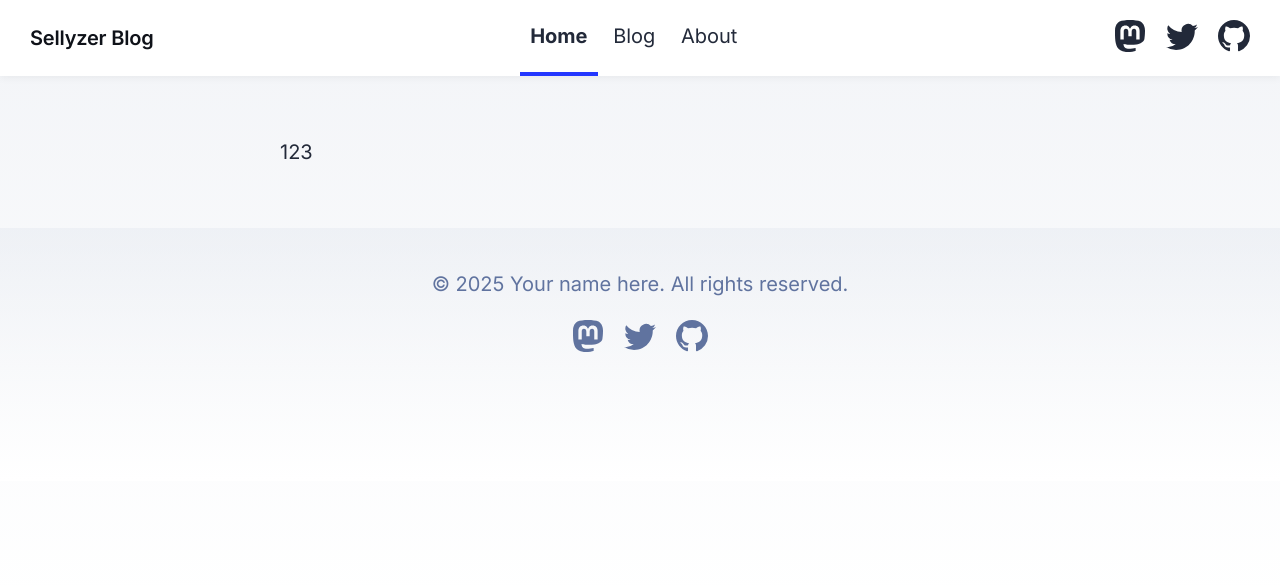
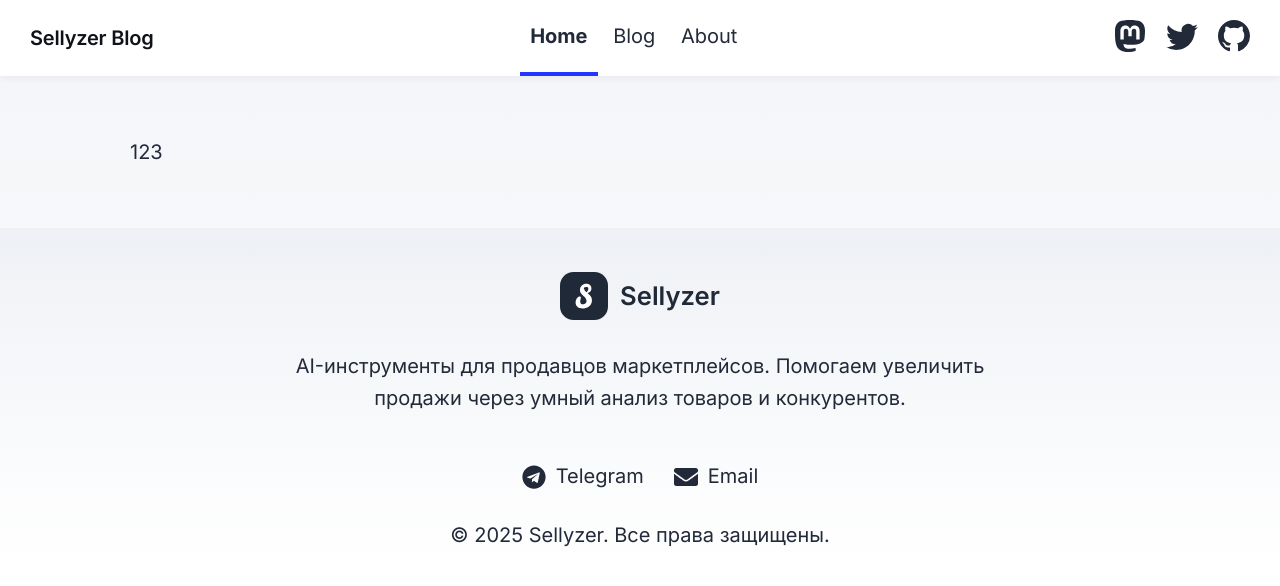
Before and after one commit to GRIZLI-RGB/sellyzer, an Astro site in the folder blog/: page / in a window 1280 px wide. Built offline with nearby package versions, Linux system fonts and the light colour scheme; Astro itself is replaced by a stand-in of ours; a web font is replaced by a local one.

Commit message:
Added blog footer

```diff
--- a/blog/astro.config.mjs
+++ b/blog/astro.config.mjs
@@ -3,10 +3,11 @@
 import mdx from "@astrojs/mdx";
 import sitemap from "@astrojs/sitemap";
 import { defineConfig } from "astro/config";
+import { SITE_URL } from "./src/consts";
 
 // https://astro.build/config
 export default defineConfig({
-	site: "https://sellyzer.ru",
+	site: SITE_URL,
 	integrations: [mdx(), sitemap()],
 	base: "/blog",
 	server: {
--- a/blog/src/components/BaseHead.astro
+++ b/blog/src/components/BaseHead.astro
@@ -1,10 +1,13 @@
 ---
-// Import the global.css file here so that it is included on
-// all pages through the use of the <BaseHead /> component.
-import "../styles/global.css";
 import type { ImageMetadata } from "astro";
 import FallbackImage from "../assets/blog-placeholder-1.jpg";
-import { SITE_TITLE } from "../consts";
+import {
+	SITE_BLOG_URL,
+	SITE_DESCRIPTION,
+	SITE_TITLE,
+	SITE_URL,
+} from "../consts";
+import "../styles/global.css";
 
 interface Props {
 	title: string;
@@ -12,9 +15,13 @@
 	image?: ImageMetadata;
 }
 
-const canonicalURL = new URL(Astro.url.pathname, Astro.site);
+const canonicalURL = new URL(Astro.url.pathname, SITE_URL);
 
-const { title, description, image = FallbackImage } = Astro.props;
+const {
+	title = SITE_TITLE,
+	description = SITE_DESCRIPTION,
+	image = FallbackImage,
+} = Astro.props;
 ---
 
 <!-- Global Metadata -->
@@ -25,44 +32,60 @@
 	type="image/svg+xml"
 	href={`${import.meta.env.BASE_URL}/favicon.svg`}
 />
-<link rel="sitemap" href="/sitemap-index.xml" />
+<link rel="sitemap" href={`${import.meta.env.BASE_URL}/sitemap.xml`} />
+<meta name="robots" content="index, follow" />
+<meta name="author" content="Sellyzer" />
+
+<!-- Feeds -->
 <link
 	rel="alternate"
 	type="application/rss+xml"
 	title={SITE_TITLE}
-	href={new URL("rss.xml", Astro.site)}
+	href={`${SITE_BLOG_URL}/rss.xml`}
+/>
+<link
+	rel="alternate"
+	type="application/atom+xml"
+	title={SITE_TITLE}
+	href={`${SITE_BLOG_URL}/atom.xml`}
+/>
+<link
+	rel="alternate"
+	type="application/feed+json"
+	title={SITE_TITLE}
+	href={`${SITE_BLOG_URL}/feed.json`}
 />
 <meta name="generator" content={Astro.generator} />
 
 <!-- Font preloads -->
-<!-- <link
+<link
 	rel="preload"
-	href="/fonts/inter/regular.woff2"
+	href={`${SITE_BLOG_URL}/fonts/inter/regular.woff2`}
 	as="font"
 	type="font/woff2"
 	crossorigin
 />
 <link
 	rel="preload"
-	href="/fonts/inter/medium.woff2"
+	href={`${SITE_BLOG_URL}/fonts/inter/medium.woff2`}
 	as="font"
 	type="font/woff2"
 	crossorigin
 />
 <link
 	rel="preload"
-	href="/fonts/inter/semibold.woff2"
+	href={`${SITE_BLOG_URL}/fonts/inter/semibold.woff2`}
 	as="font"
 	type="font/woff2"
 	crossorigin
 />
 <link
 	rel="preload"
-	href="/fonts/inter/bold.woff2"
+	href={`${SITE_BLOG_URL}/fonts/inter/bold.woff2`}
 	as="font"
 	type="font/woff2"
 	crossorigin
-/> -->
+/>
 
 <!-- Canonical URL -->
 <link rel="canonical" href={canonicalURL} />
@@ -73,15 +96,16 @@
 <meta name="description" content={description} />
 
 <!-- Open Graph / Facebook -->
+<meta property="og:site_name" content="Sellyzer Blog" />
 <meta property="og:type" content="website" />
-<meta property="og:url" content={Astro.url} />
+<meta property="og:url" content={canonicalURL} />
 <meta property="og:title" content={title} />
 <meta property="og:description" content={description} />
-<meta property="og:image" content={new URL(image.src, Astro.url)} />
+<meta property="og:image" content={new URL(image.src, SITE_URL)} />
 
 <!-- Twitter -->
 <meta property="twitter:card" content="summary_large_image" />
-<meta property="twitter:url" content={Astro.url} />
+<meta property="twitter:url" content={canonicalURL} />
 <meta property="twitter:title" content={title} />
 <meta property="twitter:description" content={description} />
-<meta property="twitter:image" content={new URL(image.src, Astro.url)} />
+<meta property="twitter:image" content={new URL(image.src, SITE_URL)} />
--- a/blog/src/components/Footer.astro
+++ b/blog/src/components/Footer.astro
@@ -1,62 +1,109 @@
 ---
+import Logo from "./Logo.astro";
+
 const today = new Date();
 ---
 
 <footer>
-	&copy; {today.getFullYear()} Your name here. All rights reserved.
-	<div class="social-links">
-		<a href="https://m.webtoo.ls/@astro" target="_blank">
-			<span class="sr-only">Follow Astro on Mastodon</span>
+	<div class="footer-inner">
+		<div class="footer-logo">
+			<Logo />
+
+			<p>
+				AI-инструменты для продавцов маркетплейсов. Помогаем увеличить
+				продажи через умный анализ товаров и конкурентов.
+			</p>
+		</div>
+
+		<div class="footer-social">
+			<a
+				href="https://t.me/sellyzer_support"
+				target="_blank"
+				rel="noreferrer"
+				aria-label="Telegram"
+			>
 				<svg
-				viewBox="0 0 16 16"
-				aria-hidden="true"
-				width="32"
-				height="32"
-				astro-icon="social/mastodon"
+					stroke="currentColor"
+					fill="currentColor"
+					stroke-width="0"
+					viewBox="0 0 496 512"
+					height="24"
+					width="24"
+					xmlns="http://www.w3.org/2000/svg"
 					><path
-					fill="currentColor"
-					d="M11.19 12.195c2.016-.24 3.77-1.475 3.99-2.603.348-1.778.32-4.339.32-4.339 0-3.47-2.286-4.488-2.286-4.488C12.062.238 10.083.017 8.027 0h-.05C5.92.017 3.942.238 2.79.765c0 0-2.285 1.017-2.285 4.488l-.002.662c-.004.64-.007 1.35.011 2.091.083 3.394.626 6.74 3.78 7.57 1.454.383 2.703.463 3.709.408 1.823-.1 2.847-.647 2.847-.647l-.06-1.317s-1.303.41-2.767.36c-1.45-.05-2.98-.156-3.215-1.928a3.614 3.614 0 0 1-.033-.496s1.424.346 3.228.428c1.103.05 2.137-.064 3.188-.189zm1.613-2.47H11.13v-4.08c0-.859-.364-1.295-1.091-1.295-.804 0-1.207.517-1.207 1.541v2.233H7.168V5.89c0-1.024-.403-1.541-1.207-1.541-.727 0-1.091.436-1.091 1.296v4.079H3.197V5.522c0-.859.22-1.541.66-2.046.456-.505 1.052-.764 1.793-.764.856 0 1.504.328 1.933.983L8 4.39l.417-.695c.429-.655 1.077-.983 1.934-.983.74 0 1.336.259 1.791.764.442.505.661 1.187.661 2.046v4.203z"
+						d="M248 8C111 8 0 119 0 256s111 248 248 248 248-111 248-248S385 8 248 8zm121.8 169.9l-40.7 191.8c-3 13.6-11.1 16.9-22.4 10.5l-62-45.7-29.9 28.8c-3.3 3.3-6.1 6.1-12.5 6.1l4.4-63.1 114.9-103.8c5-4.4-1.1-6.9-7.7-2.5l-142 89.4-61.2-19.1c-13.3-4.2-13.6-13.3 2.8-19.7l239.1-92.2c11.1-4 20.8 2.7 17.2 19.5z"
 					></path></svg
 				>
+				<span>Telegram</span>
 			</a>
-		<a href="https://twitter.com/astrodotbuild" target="_blank">
-			<span class="sr-only">Follow Astro on Twitter</span>
-			<svg viewBox="0 0 16 16" aria-hidden="true" width="32" height="32" astro-icon="social/twitter"
+			<a href="mailto:support@sellyzer.ru" aria-label="Email">
+				<svg
+					stroke="currentColor"
+					fill="currentColor"
+					stroke-width="0"
+					viewBox="0 0 512 512"
+					height="24"
+					width="24"
+					xmlns="http://www.w3.org/2000/svg"
 					><path
-					fill="currentColor"
-					d="M5.026 15c6.038 0 9.341-5.003 9.341-9.334 0-.14 0-.282-.006-.422A6.685 6.685 0 0 0 16 3.542a6.658 6.658 0 0 1-1.889.518 3.301 3.301 0 0 0 1.447-1.817 6.533 6.533 0 0 1-2.087.793A3.286 3.286 0 0 0 7.875 6.03a9.325 9.325 0 0 1-6.767-3.429 3.289 3.289 0 0 0 1.018 4.382A3.323 3.323 0 0 1 .64 6.575v.045a3.288 3.288 0 0 0 2.632 3.218 3.203 3.203 0 0 1-.865.115 3.23 3.23 0 0 1-.614-.057 3.283 3.283 0 0 0 3.067 2.277A6.588 6.588 0 0 1 .78 13.58a6.32 6.32 0 0 1-.78-.045A9.344 9.344 0 0 0 5.026 15z"
+						d="M502.3 190.8c3.9-3.1 9.7-.2 9.7 4.7V400c0 26.5-21.5 48-48 48H48c-26.5 0-48-21.5-48-48V195.6c0-5 5.7-7.8 9.7-4.7 22.4 17.4 52.1 39.5 154.1 113.6 21.1 15.4 56.7 47.8 92.2 47.6 35.7.3 72-32.8 92.3-47.6 102-74.1 131.6-96.3 154-113.7zM256 320c23.2.4 56.6-29.2 73.4-41.4 132.7-96.3 142.8-104.7 173.4-128.7 5.8-4.5 9.2-11.5 9.2-18.9v-19c0-26.5-21.5-48-48-48H48C21.5 64 0 85.5 0 112v19c0 7.4 3.4 14.3 9.2 18.9 30.6 23.9 40.7 32.4 173.4 128.7 16.8 12.2 50.2 41.8 73.4 41.4z"
 					></path></svg
 				>
-		</a>
-		<a href="https://github.com/withastro/astro" target="_blank">
-			<span class="sr-only">Go to Astro's GitHub repo</span>
-			<svg viewBox="0 0 16 16" aria-hidden="true" width="32" height="32" astro-icon="social/github"
-				><path
-					fill="currentColor"
-					d="M8 0C3.58 0 0 3.58 0 8c0 3.54 2.29 6.53 5.47 7.59.4.07.55-.17.55-.38 0-.19-.01-.82-.01-1.49-2.01.37-2.53-.49-2.69-.94-.09-.23-.48-.94-.82-1.13-.28-.15-.68-.52-.01-.53.63-.01 1.08.58 1.23.82.72 1.21 1.87.87 2.33.66.07-.52.28-.87.51-1.07-1.78-.2-3.64-.89-3.64-3.95 0-.87.31-1.59.82-2.15-.08-.2-.36-1.02.08-2.12 0 0 .67-.21 2.2.82.64-.18 1.32-.27 2-.27.68 0 1.36.09 2 .27 1.53-1.04 2.2-.82 2.2-.82.44 1.1.16 1.92.08 2.12.51.56.82 1.27.82 2.15 0 3.07-1.87 3.75-3.65 3.95.29.25.54.73.54 1.48 0 1.07-.01 1.93-.01 2.2 0 .21.15.46.55.38A8.012 8.012 0 0 0 16 8c0-4.42-3.58-8-8-8z"
-				></path></svg
-			>
+				<span>Email</span>
 			</a>
 		</div>
+
+		<div class="footer-bottom">
+			<span>© {today.getFullYear()} Sellyzer. Все права защищены.</span>
+		</div>
+	</div>
 </footer>
+
 <style>
 	footer {
-		padding: 2em 1em 6em 1em;
 		background: linear-gradient(var(--gray-gradient)) no-repeat;
-		color: rgb(var(--gray));
 		text-align: center;
+		padding: 1.2em 1em;
 	}
-	.social-links {
+
+	.footer-inner {
+		max-width: 720px;
+		margin: auto;
+	}
+
+	.footer-logo {
+		display: flex;
+		align-items: center;
+		flex-direction: column;
+	}
+
+	.footer-logo p {
+		margin-top: 0.5em;
+		color: rgb(var(--gray-dark));
+	}
+
+	.footer-social {
+		margin: 1.5em 0;
 		display: flex;
 		justify-content: center;
-		gap: 1em;
+		gap: 1.5em;
+	}
+
+	.footer-social a {
+		color: rgb(var(--gray-dark));
+		text-decoration: none;
+		transition: color 0.2s ease;
+		display: inline-flex;
+		align-items: center;
+		gap: 0.5em;
+		line-height: 125%;
+	}
+
+	.footer-social a:hover {
+		color: var(--accent);
+	}
+
+	.footer-bottom {
 		margin-top: 1em;
 	}
-	.social-links a {
-		text-decoration: none;
-		color: rgb(var(--gray));
-	}
-	.social-links a:hover {
-		color: rgb(var(--gray-dark));
-	}
 </style>
--- /dev/null
+++ b/blog/src/components/Logo.astro
@@ -0,0 +1,32 @@
+---
+const { onlyIcon = false } = Astro.props;
+---
+
+<div class="logo">
+	<img
+		src={`${import.meta.env.BASE_URL}/logo.svg`}
+		alt="Sellyzer"
+		width="48"
+		height="48"
+	/>
+
+	{!onlyIcon && <span class="logo-text">Sellyzer</span>}
+</div>
+
+<style>
+	.logo {
+		display: flex;
+		align-items: center;
+		gap: 0.6em;
+	}
+
+	.logo img {
+		display: block;
+	}
+
+	.logo-text {
+		font-size: 1.6rem;
+		font-weight: 600;
+		color: #1f2937
+	}
+</style>
--- a/blog/src/content.config.ts
+++ b/blog/src/content.config.ts
@@ -2,14 +2,11 @@
 import { glob } from "astro/loaders";
 
 const blog = defineCollection({
-	// Load Markdown and MDX files in the `src/content/blog/` directory.
 	loader: glob({ base: "./src/content/articles", pattern: "**/*.{md,mdx}" }),
-	// Type-check frontmatter using a schema
 	schema: ({ image }) =>
 		z.object({
 			title: z.string(),
 			description: z.string(),
-			// Transform string to Date object
 			pubDate: z.coerce.date(),
 			updatedDate: z.coerce.date().optional(),
 			heroImage: image().optional(),
--- a/blog/src/styles/global.css
+++ b/blog/src/styles/global.css
@@ -14,6 +14,10 @@
 		"Helvetica Neue", Arial;
 	--font-mono: ui-monospace, SFMono-Regular, Menlo, Monaco, "Roboto Mono",
 		"Courier New", monospace;
+}
+
+body::-webkit-scrollbar {
+	display: none;
 }
 
 /* TODO: шрифты сделать через import.meta.env.BASE_URL в BaseLayout */
@@ -57,7 +61,6 @@
 	-moz-osx-font-smoothing: grayscale;
 	text-rendering: optimizeLegibility;
 	font-kerning: normal;
-	/* font-feature-settings helps small-caps/ligatures if available */
 	font-feature-settings: "liga" 1, "kern" 1;
 }
 
@@ -70,15 +73,13 @@
 	word-wrap: break-word;
 	overflow-wrap: break-word;
 	color: rgb(var(--gray-dark));
-	/* adaptive base size: 16–20px depending on viewport */
 	font-size: clamp(16px, 1.125rem + 0.2vw, 20px);
-	/* Inter looks good with slightly tighter line-height than heavy serif */
 	line-height: 1.6;
 }
 
 /* layout */
 main {
-	width: 720px;
+	width: 1020px;
 	max-width: calc(100% - 2em);
 	margin: auto;
 	padding: 3em 1em;
```
Also changed, not shown: blog/public/logo.svg (added), blog/src/assets/blog-placeholder-2.jpg (deleted), blog/src/assets/blog-placeholder-3.jpg (deleted), blog/src/assets/blog-placeholder-4.jpg (deleted), blog/src/assets/blog-placeholder-5.jpg (deleted). Lines whose indentation alone changed are shown as unchanged.
